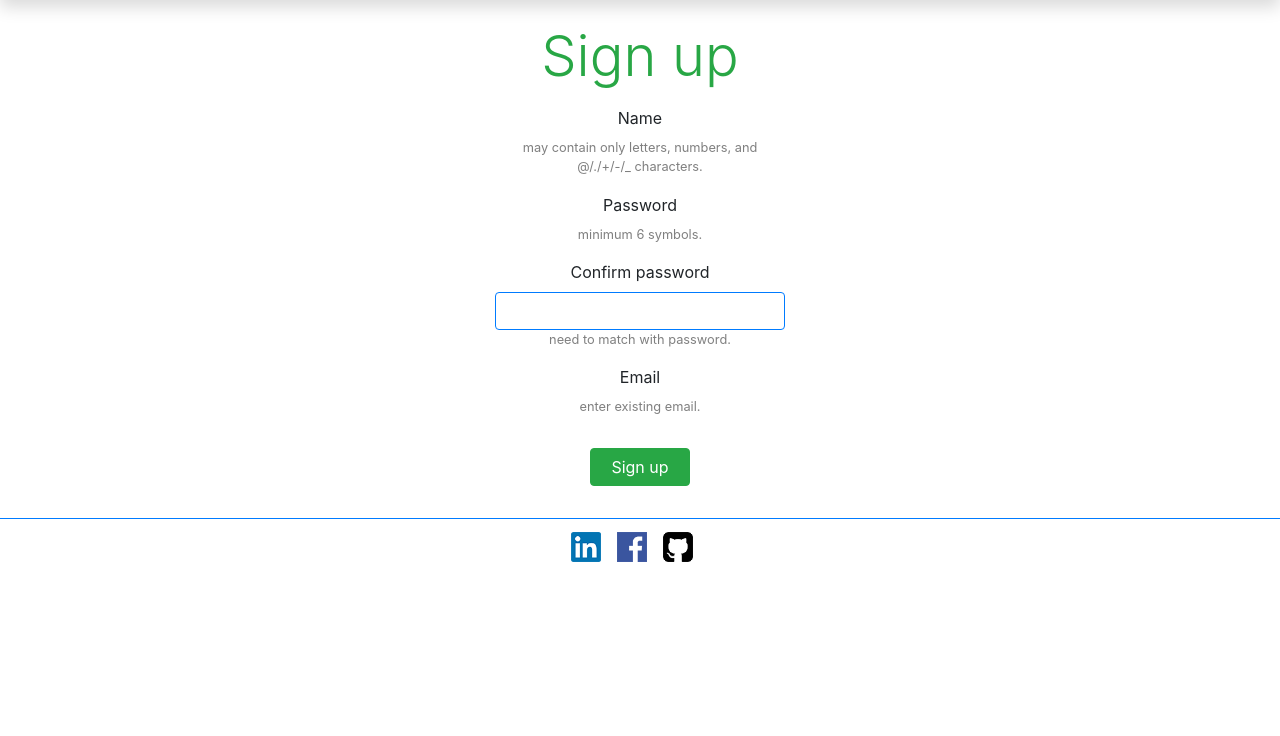
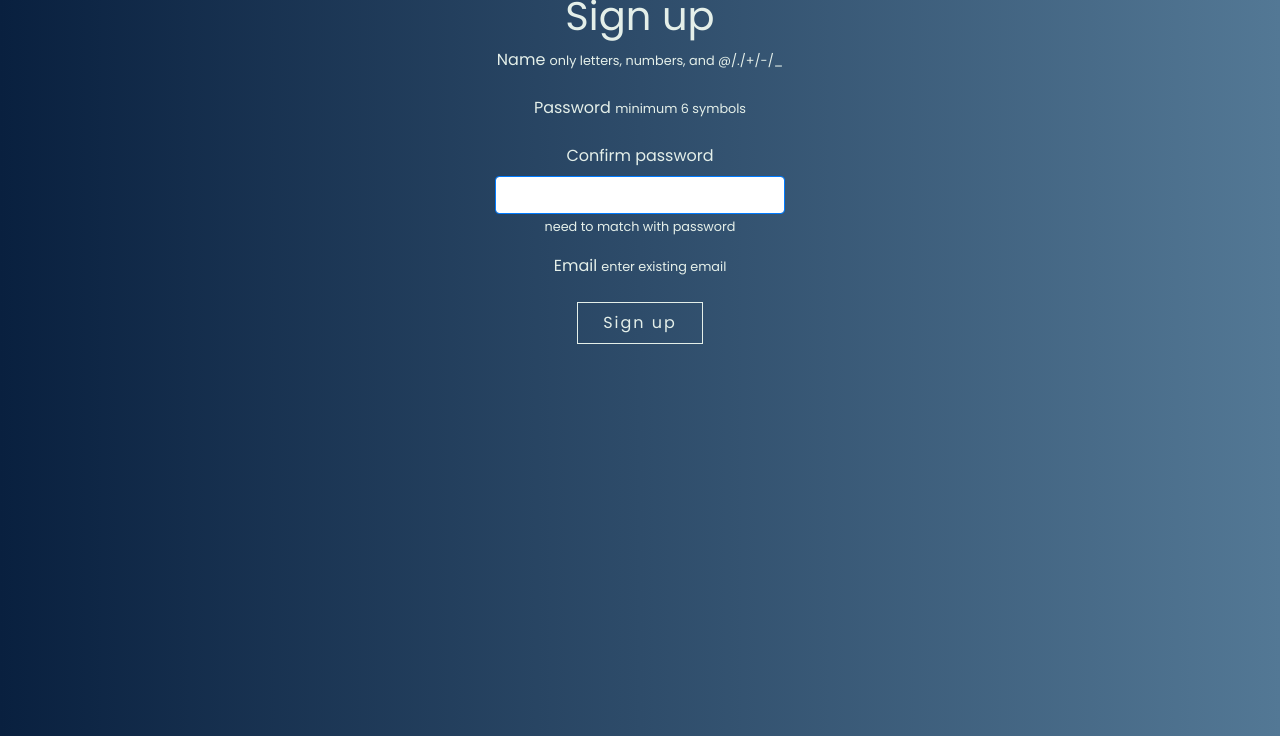
Before and after one commit to AntonMiracle/MySite, a Django app: template src/main/python/main/templates/main/registration.html in a window 1280 px wide. Shown: the part 64-800 px from the top of the page. Run offline with Django 3.2, Linux system fonts and the light colour scheme; the template is opened without the code that fills it, so the values that code supplies are empty; some libraries are stand-ins or nearby versions.

Commit message:
Update main and multiply app disigned

```diff
--- a/src/main/python/main/static/css/styles.css
+++ b/src/main/python/main/static/css/styles.css
@@ -1,15 +1,196 @@
+@import url('https://fonts.googleapis.com/css?family=Poppins');
 
-.mybtn {
-    width: 100px;
+body {
+    background-image: linear-gradient(to right, #09203f, #537895);
 }
 
-.mytd{
-    width: 100px;
+* {
+    color: #e4efe9;
+    font-family: 'Poppins', sans-serif;
 }
 
-.mynavbg{
-    /*background: url("https://picsum.photos/id/210/1920/400");*/
-    background-image: url("https://picsum.photos/id/893/1920/400");
-    /*background: url("https://picsum.photos/id/919/1920/400");*/
+img {
+    image-orientation: from-image;
+}
+
+/*==== LINK ANIMATION ======*/
+.my_link {
+    position: relative;
+    list-style: none;
+    text-transform: uppercase;
+    padding: 10px 20px;
+    margin: 5px;
+    display: inline-flex;
+    transition: 0.5s;
+    color: #e4efe9;
+    letter-spacing: 2px;
+}
+
+li {
+    list-style: none;
+    display: inline-flex;
+}
+
+.my_link:hover {
+    color: #09203f;
+    text-decoration: none;
+}
+
+.my_link:before {
+    content: '';
+    position: absolute;
+    top: 0;
+    left: 0;
+    width: 100%;
+    height: 50%;
+    background: #000;
+    z-index: -1;
+    transform-origin: right;
+    transform: scaleX(0);
+    transition: transform 0.5s;
+}
+
+.my_link:hover:before {
+    transform-origin: left;
+    transform: scaleX(1);
+    transition: transform 0.5s;
+}
+
+.my_link:after {
+    content: '';
+    position: absolute;
+    bottom: 0;
+    left: 0;
+    width: 100%;
+    height: 50%;
+    background: #000;
+    z-index: -1;
+    transform-origin: left;
+    transform: scaleX(0);
+    transition: transform 0.5s;
+}
+
+.my_link:hover:after {
+    transform-origin: right;
+    transform: scaleX(1);
+    transition: transform 0.5s;
+}
+
+.my_link:before,
+.my_link:after {
+    background: #e4efe9;
+}
+
+/*===============================*/
+/*==== BUTTON ANIMATION ======*/
+
+button {
+    position: relative;
+    padding: 8px 25px;
+    color: #e4efe9;
+    text-transform: uppercase;
+    text-decoration: none;
+    font-size: 24px;
+    border: 1px solid #e4efe9;
+    box-sizing: border-box;
+    transition: 0.5s;
+    background: none;
+    letter-spacing: 2px;
+}
+
+button:hover {
+    color: #09203f;
+}
+
+button:before {
+    content: '';
+    position: absolute;
+    top: 0;
+    left: 0;
+    width: 50%;
+    height: 100%;
+    background: #e4efe9;
+    z-index: -1;
+    transform: scaleX(0);
+    transition: transform 0.5s;
+    transform-origin: left;
+}
+
+button:hover:before {
+    transform: scaleX(1);
+    transition: transform 0.5s;
+    transform-origin: right;
+}
+
+button:after {
+    content: '';
+    position: absolute;
+    top: 0;
+    right: 0;
+    width: 50%;
+    height: 100%;
+    background: #e4efe9;
+    z-index: -1;
+    transform: scaleX(0);
+    transition: transform 0.5s;
+    transform-origin: right;
+}
+
+button:hover:after {
+    transform: scaleX(1);
+    transition: transform 0.5s;
+    transform-origin: left;
+}
+
+/*===============================*/
+/*========= MY TAGGLE MENU =========*/
+.my_nav {
+    width: 100%;
+    background: transparent;
+}
+
+.my_menu_ul {
+    width: 90%;
+    margin: 0 auto;
+    padding: 0;
+}
+
+.my_menu_li {
+    list-style: none;
+    display: inline-block;
+    /*padding: 20px;*/
 
 }
+
+.my_toggle {
+    width: 100%;
+    padding: 10px 20px;
+    background: transparent;
+    text-align: right;
+    box-sizing: border-box;
+    color: #fff;
+    font-size: 30px;
+    display: none;
+}
+
+@media (max-width: 768px) {
+    .my_toggle {
+        display: block;
+    }
+
+    .my_menu_ul {
+        width: 100%;
+        display: none;
+    }
+
+    .my_menu_li {
+        display: block;
+        text-align: center;
+    }
+
+    .active {
+        display: block;
+    }
+}
+
+/*=======================*/
--- a/src/main/python/main/templates/main/registration.html
+++ b/src/main/python/main/templates/main/registration.html
@@ -12,35 +12,35 @@
                       oninput='password.setCustomValidity(password.value != confirm_password.value ? "Passwords do not match" : "")'>
 
                     {% csrf_token %}
-                    <h1 class="text-success mb-3 display-4">Sign up</h1>
+                    <h1>Sign up</h1>
 
                     <div class="form-group">
                         <label for="inputUsername">Name</label>
                         {% if form.username.errors %}
-                            <div class="alert alert-danger m-0 p-0" role="alert">
+                            <div class="text-danger m-0 p-0" role="alert">
                                 {% for error in form.username.errors %}
                                     {{ error }}
                                 {% endfor %}
                             </div>
                         {% endif %}
                         {{ form.username }}
-                        <small id="inputUsernameHelp" class="form-text text-black-50 m-0">
-                            may contain only letters, numbers, and @/./+/-/_ characters.
+                        <small id="inputUsernameHelp">
+                            only letters, numbers, and @/./+/-/_
                         </small>
                     </div>
 
                     <div class="form-group">
                         <label for="inputPassword">Password</label>
                         {% if form.password.errors %}
-                            <div class="alert alert-danger m-0 p-0" role="alert">
+                            <div class="text-danger m-0 p-0" role="alert">
                                 {% for error in form.password.errors %}
                                     {{ error }}
                                 {% endfor %}
                             </div>
                         {% endif %}
                         {{ form.password }}
-                        <small id="inputPasswordHelp" class="form-text text-black-50 m-0">
-                            minimum 6 symbols.
+                        <small id="inputPasswordHelp">
+                            minimum 6 symbols
                         </small>
                     </div>
 
@@ -49,27 +49,26 @@
                         <input type="password" class="form-control text-center border border-primary"
                                name="confirm_password" id="inputConfirmPassword"
                                placeholder="" required="" aria-describedby="inputConfirmPasswordHelp">
-                        <small id="inputConfirmPasswordHelp" class="form-text text-black-50 m-0">
-                            need to match with password.
+                        <small id="inputConfirmPasswordHelp">
+                            need to match with password
                         </small>
                     </div>
 
                     <div class="form-group">
                         <label for="inputEmail">Email</label>
                         {% if form.email.errors %}
-                            <div class="alert alert-danger m-0 p-0" role="alert">
+                            <div class="text-danger m-0 p-0" role="alert">
                                 {% for error in form.email.errors %}
                                     {{ error }}
                                 {% endfor %}
                             </div>
                         {% endif %}
                         {{ form.email }}
-                        <small id="inputEmailHelp" class="form-text text-black-50 m-0">
-                            enter existing email.
+                        <small id="inputEmailHelp">
+                            enter existing email
                         </small>
                     </div>
-                    <button class="btn mybtn btn-success m-3" type="submit">Sign up</button>
-
+                    <button type="submit">Sign up</button>
                 </form>
             </div>
         </div>
--- a/src/main/python/main/templates/main/wrapper.html
+++ b/src/main/python/main/templates/main/wrapper.html
@@ -17,69 +17,95 @@
     <link rel="stylesheet" href="https://stackpath.bootstrapcdn.com/bootstrap/4.3.1/css/bootstrap.min.css"
           integrity="sha384-ggOyR0iXCbMQv3Xipma34MD+dH/1fQ784/j6cY/iJTQUOhcWr7x9JvoRxT2MZw1T" crossorigin="anonymous">
 
+    <link rel="stylesheet"
+          href="https://use.fontawesome.com/releases/v5.8.2/css/all.css"
+          integrity="sha384-oS3vJWv+0UjzBfQzYUhtDYW+Pj2yciDJxpsK1OYPAYjqT085Qq/1cq5FLXAZQ7Ay"
+          crossorigin="anonymous">
 </head>
 <body>
-<div>
-    <nav class="navbar navbar-expand-lg navbar-light bg-light shadow mb-4 border-bottom px-md-4 align-items-center mynavbg">
-        <a class="navbar-brand text-primary" href="{% url 'main' %}">
-            <img src="/static/main/brand.png" width="30" class="d-inline-block align-top" alt="">
+<nav class="my_nav">
+    <div class="my_toggle">
+        <div class="my_menu">
+            <i class="fas fa-bars"></i>
+        </div>
+    </div>
 
-        </a>
-        <p class="m-0 p-0 h4 font-weight-normal text-white">
-            {% block app_name %}
 
-            {% endblock %}
-        </p>
-        <button class="navbar-toggler bg-white" type="button" data-toggle="collapse" data-target="#navbarSupportedContent"
-                aria-controls="navbarSupportedContent" aria-expanded="false" aria-label="Toggle navigation">
-            <span class="navbar-toggler-icon"></span>
-        </button>
-        <div class="collapse navbar-collapse " id="navbarSupportedContent">
-            <ul class="col-12 justify-content-md-end navbar-nav mr-auto align-items-center">
+    <ul class="my_menu_ul">
+        <li class="my_menu_li">
+            <a href="{% url 'main' %}">
+                <img src="/static/main/brand.png" width="40" class="d-inline-block m-2" alt="">
+            </a>
+        </li>
+        <li class="my_menu_li"><a class="my_link" href="{% url 'main' %}">Main</a></li>
+        <li class="my_menu_li"><a class="my_link" href="{% url 'about' %}">About</a></li>
+        {% if user.is_authenticated %}
+            <li class="my_menu_li"><a class="my_link" href="/multiply">X-Multiply</a></li>
+        {% endif %}
 
-                <li class="nav-item"><a class="btn mybtn btn-primary m-1 " href="{% url 'main' %}">Main</a></li>
-                <li class="nav-item"><a class="btn mybtn btn-primary m-1" href="{% url 'about' %}">About</a></li>
+        {% if not user.is_authenticated %}
+            <li class="my_menu_li"><a class="my_link" href="{% url 'login' %}">Sign in</a></li>
+            <li class="my_menu_li"><a class="my_link" href="{% url 'registration' %}">Sign
+                up</a></li>
+        {% else %}
+            <li class="my_menu_li"><a class="my_link" href="{% url 'logout' %}">Sign out</a></li>
+        {% endif %}
+    </ul>
+</nav>
+<div class="container-fluid align-items-center">
+
+    <!--
+    <div class="row">
+        <div class="col-md-2 col-xs-2">
+            <a href="{% url 'main' %}">
+                <img src="/static/main/brand.png" width="40" class="d-inline-block m-2" alt="">
+            </a>
+        </div>
+        <div class="col-md-10 col-xs-10">
+            <ul class="m-0 p-0 text-right">
+                <li><a class="my_link" href="{% url 'main' %}">Main</a></li>
+                <li><a class="my_link" href="{% url 'about' %}">About</a></li>
                 {% if user.is_authenticated %}
-                    <li class="nav-item"><a class="btn mybtn btn-primary m-1" href="{% url 'home' %}">Home</a></li>
-                    <li class="nav-item"><a class="btn mybtn btn-primary m-1" href="/multiply">X-Multiply</a></li>
+                    <li><a class="my_link" href="/multiply">X-Multiply</a></li>
                 {% endif %}
 
                 {% if not user.is_authenticated %}
-                    <li class="nav-item"><a class="btn mybtn btn-success m-1" href="{% url 'login' %}">Sign in</a></li>
-                    <li class="nav-item"><a class="btn mybtn btn-success m-1" href="{% url 'registration' %}">Sign
+                    <li><a class="my_link" href="{% url 'login' %}">Sign in</a></li>
+                    <li><a class="my_link" href="{% url 'registration' %}">Sign
                         up</a></li>
                 {% else %}
-                    <li class="nav-item"><a class="btn mybtn btn-danger m-1" href="{% url 'logout' %}">Sign out</a></li>
+                    <li><a class="my_link" href="{% url 'logout' %}">Sign out</a></li>
                 {% endif %}
 
             </ul>
         </div>
-    </nav>
+    </div>
+    -->
 </div>
-
 {% block content %}
 
 {% endblock %}
-
-<footer class="container-fluid border-top mt-3 border-primary">
+<!--
+<footer class="container-fluid border-top border-secondary fixed-bottom">
     <div class="row d-flex justify-content-center p-1 mt-1 text-center">
-        <a class="navbar-brand text-primary"
-           href="https://www.linkedin.com/in/antonmiracle/"
-           target="_blank">
-            <img src="/static/main/linked.png" width="30" class="d-inline-block align-top" alt="LinkedIn">
-        </a>
-        <a class="navbar-brand text-primary"
-           href="https://www.facebook.com/people/Anton-Bondarenko/100011605655074"
-           target="_blank">
-            <img src="/static/main/facebook.png" width="30" class="d-inline-block align-top" alt="FaceBook">
-        </a>
-        <a class="navbar-brand text-primary"
-           href="https://github.com/AntonMiracle"
-           target="_blank">
-            <img src="/static/main/github.png" width="30" class="d-inline-block align-top" alt="GitHub">
-        </a>
+        <div class="col-12 text-left">
+            <a class="navbar-brand text-primary" href="{% url 'about' %}">
+                About
+            </a>
+        </div>
     </div>
 </footer>
+-->
+<!-- for my toggle menu -->
+<script src="https://code.jquery.com/jquery-3.4.1.js"></script>
+<script type="text/javascript">
+    $(document).ready(function () {
+        $('.my_menu').click(function () {
+            $('.my_menu_ul').toggleClass('active')
+        })
+    })
+</script>
+
 <!-- bootstrap js-->
 <script src="https://code.jquery.com/jquery-3.3.1.slim.min.js"
         integrity="sha384-q8i/X+965DzO0rT7abK41JStQIAqVgRVzpbzo5smXKp4YfRvH+8abtTE1Pi6jizo"
--- a/src/main/python/main/urls.py
+++ b/src/main/python/main/urls.py
@@ -7,7 +7,6 @@ urlpatterns = [
     path('main/', views.main, name='main'),
     path('about/', views.about, name='about'),
     path('registration/', views.registration, name='registration'),
-    path('home/', views.home, name='home'),
     path('login/', views.login, name='login'),
     path('accounts/login/', views.login),
     path('logout/', views.logout, name='logout'),
--- a/src/main/python/multiply/templates/multiply/complete.html
+++ b/src/main/python/multiply/templates/multiply/complete.html
@@ -38,7 +38,7 @@
             {% endif %}
 
             <div class="m-4 row d-flex justify-content-center text-break align-items-center">
-                <button class="btn mybtn btn-primary" id="submit_btn" type="submit">Next</button>
+                <button id="submit_btn" type="submit">Next</button>
             </div>
 
             <div class="h5 row d-flex justify-content-center font-weight-normal">
--- a/src/main/python/multiply/templates/multiply/learn.html
+++ b/src/main/python/multiply/templates/multiply/learn.html
@@ -84,7 +84,7 @@
 
 
             <div class="m-4 row d-flex justify-content-center text-break align-items-center">
-                <button class="btn mybtn btn-primary m-3" type="submit">Next</button>
+                <button type="submit">Next</button>
             </div>
         </form>
     </div>
--- a/src/main/python/multiply/templates/multiply/main.html
+++ b/src/main/python/multiply/templates/multiply/main.html
@@ -4,12 +4,12 @@
     <div class="container-fluid justify-content-md-center align-items-center">
         <div class="row justify-content-md-center">
             <div class="col-xs-12 col-md-6 text-center">
-                <a class="btn mybtn btn-primary m-1" href="{% url 'learn' %}" style="width: 150px">Learn</a>
+                <a class="my_link" href="{% url 'learn' %}">Learn</a>
             </div>
         </div>
         <div class="row justify-content-md-center">
             <div class="col-xs-12 col-md-6 text-center">
-                <a class="btn mybtn btn-primary m-1" href="{% url 'tasks' %}" style="width: 150px">Tasks</a>
+                <a class="my_link" href="{% url 'tasks' %}">Tasks</a>
             </div>
         </div>
     </div>
--- a/src/main/python/multiply/templates/multiply/tasks.html
+++ b/src/main/python/multiply/templates/multiply/tasks.html
@@ -50,8 +50,7 @@
             </div>
 
             <div class="m-4 row d-flex justify-content-center text-break align-items-center">
-                <button class="btn mybtn btn-primary m-3" id="submit_btn" type="submit">Complete</button>
-                <a class="btn mybtn btn-danger m-1" href="/multiply">Stop</a>
+                <button id="submit_btn" type="submit">Complete</button>
             </div>
 
             <div class="h5 row d-flex justify-content-center font-weight-normal">
```
Also changed, not shown: src/main/python/main/forms.py (+4 -3 lines), src/main/python/main/templates/main/about.html (+27 -7 lines), src/main/python/main/templates/main/home.html (deleted, +0 -14 lines), src/main/python/main/templates/main/login.html (+12 -5 lines), src/main/python/main/templates/main/main.html (+25 -10 lines), src/main/python/main/views.py (+1 -6 lines), src/main/python/multiply/templates/multiply/wrapper.html (+5 -5 lines), src/main/python/main/static/main/brand.png.
